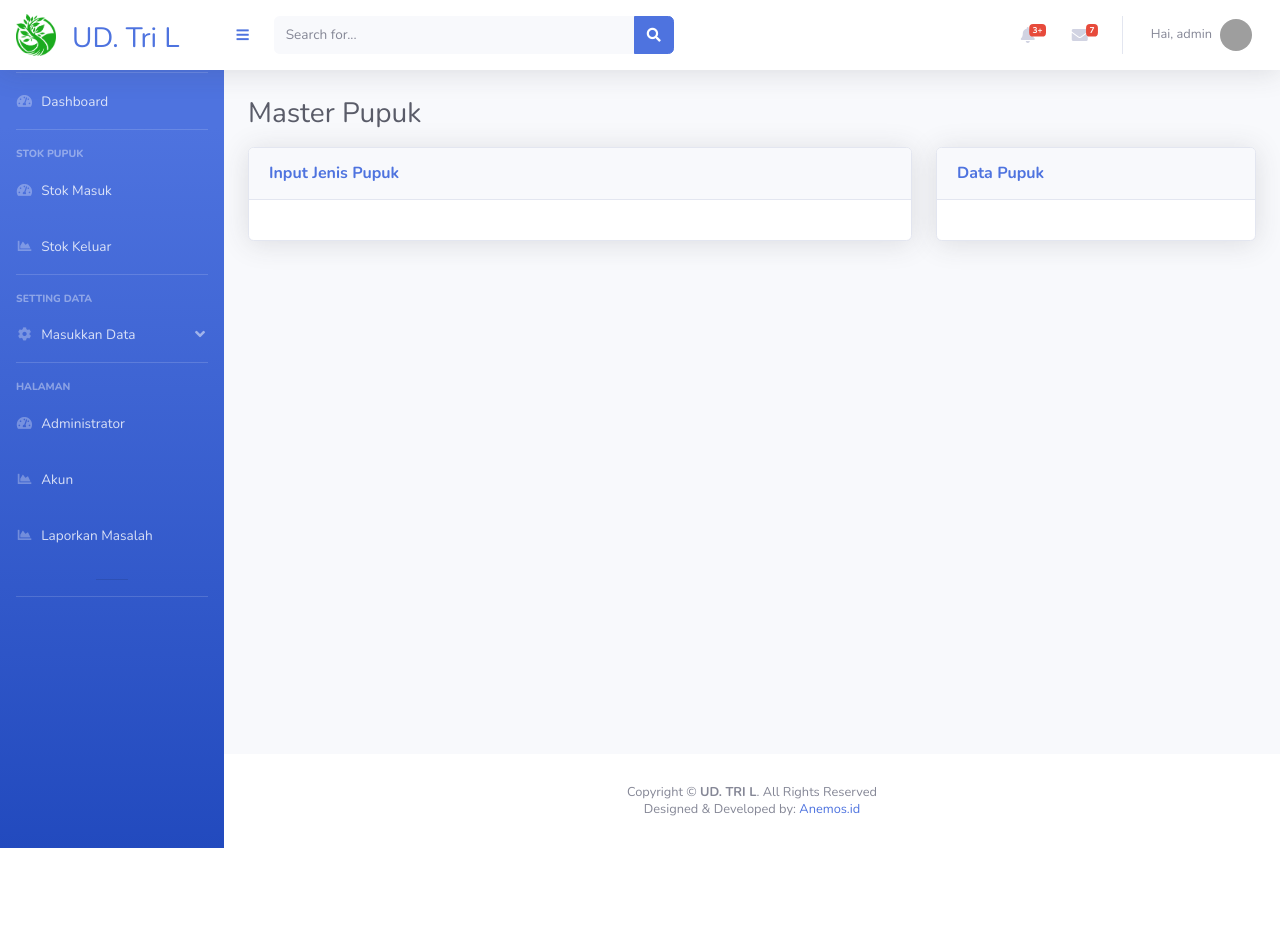
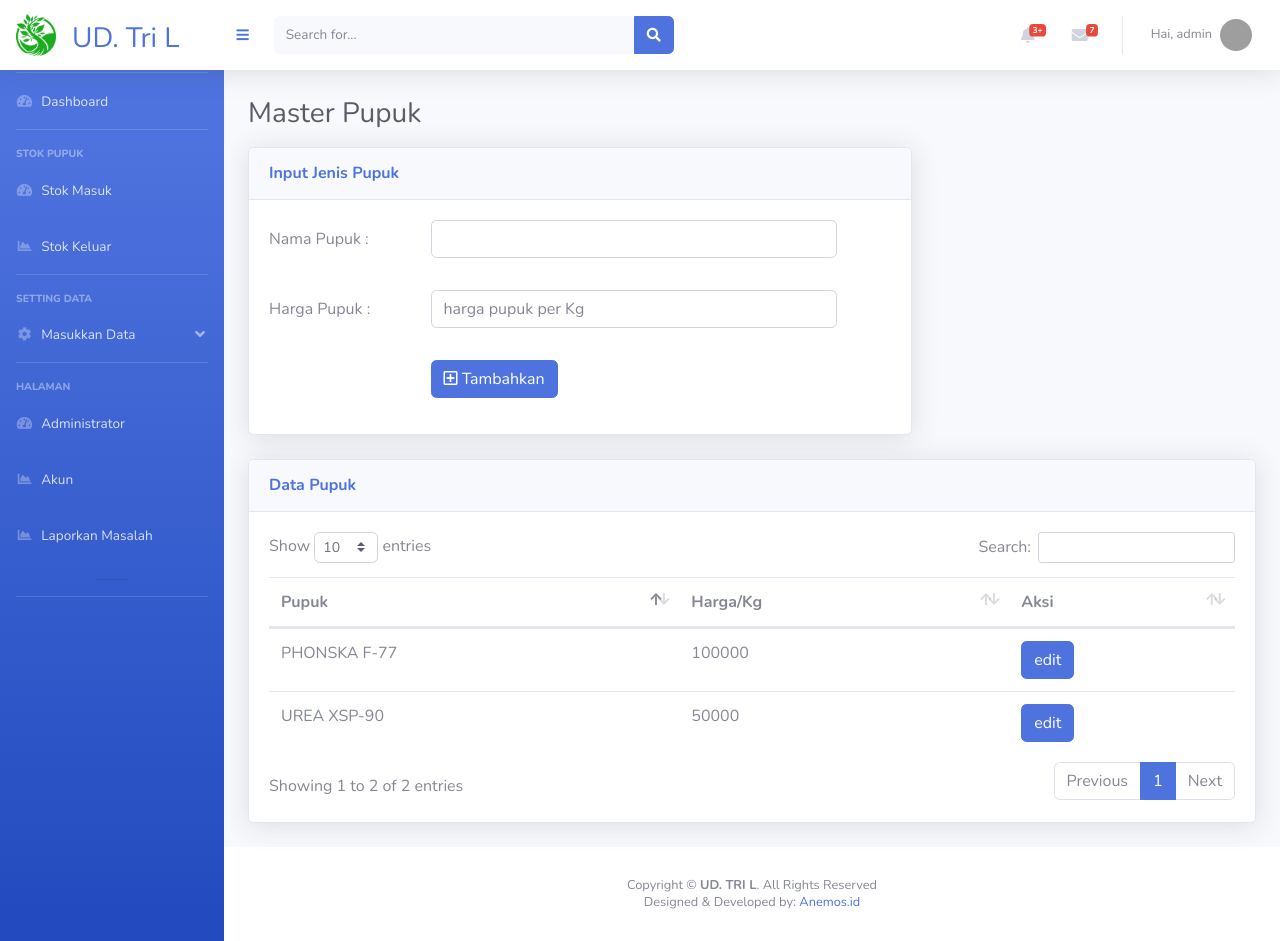
Before and after one commit to muffid/UD_tri_L, a PHP site: page /page_jenis_pupuk.php?m=1 in a window 1280 px wide. Before the commit the page ends 848 px from the top, so only its background shows below. Run offline with PHP 8.4, Linux system fonts and the light colour scheme; a user stored in the database is signed in; data that the repository does not hold is empty; grey boxes are pictures that could not be loaded.

Commit message:
Master Pupuk
tampilan saja belum db

```diff
--- a/page_jenis_pupuk.php
+++ b/page_jenis_pupuk.php
@@ -29,6 +29,8 @@ if(isset($_SESSION['login'])){
         rel="stylesheet">
     <!-- Custom styles for this template-->
     <link href="css/sb-admin-2.min.css" rel="stylesheet">
+    <!-- Custom styles for this page -->
+    <link href="vendor/datatables/dataTables.bootstrap4.min.css" rel="stylesheet">
 </head>
 
 <body id="page-top">
@@ -57,7 +59,7 @@ if(isset($_SESSION['login'])){
                     <div class="row">
 
                         <!-- Area Chart -->
-                        <div class="col-xl-8 col-lg-7">
+                        <div class="col-xl-8 col-lg-6">
                             <div class="card shadow mb-4">
                                 <!-- Card Header - Dropdown -->
                                 <div
@@ -68,12 +70,45 @@ if(isset($_SESSION['login'])){
                                 <!-- Card Body -->
                                 <div class="card-body">
 
+                                <form>
+                                <!-- Nama Pupuk -->
+                                <div class="row mb-3">
+                                    <label class="col-sm-3 col-form-label"> Nama Pupuk : </label>
+                                    <div class="col-sm-8">
+                                        <input type="text" class="form-control" id="namapupuk" name="namapupuk"
+                                            required>
+                                        <p style="color:red; font-size:12px;" id="username_hint"></p>
+                                    </div>
+                                </div>
+
+                                <!-- Harga Pupuk -->
+                                <div class="row mb-3">
+                                    <label class="col-sm-3 col-form-label"> Harga Pupuk : </label>
+                                    <div class="col-sm-8">
+                                        <input type="number" class="form-control" id="namapupuk" name="namapupuk"
+                                            required placeholder="harga pupuk per Kg">
+                                        <p style="color:red; font-size:12px;" id="username_hint"></p>
+                                    </div>
+                                </div>
+
+
+                                <div class="row mb-3">
+                                    <label class="col-sm-3 col-form-label"> </label>
+                                    <div class="col-sm-8">
+                                    <button type="submit" class="btn btn-primary" name="tambah"><i class="far fa-plus-square"></i> Tambahkan </button>
+                                    </div>
+                                </div>
+
+                                </form>
+
+
+
                                 </div>
                             </div>
                         </div>
 
                         <!-- Pie Chart -->
-                        <div class="col-xl-4 col-lg-5">
+                        <div class="col-xl-12 col-lg-10">
                             <div class="card shadow mb-4">
                                 <!-- Card Header - Dropdown -->
                                 <div
@@ -84,6 +119,35 @@ if(isset($_SESSION['login'])){
                                 <!-- Card Body -->
                                 <div class="card-body">
 
+                                <!--tabel -->
+                                <div class="table-responsive">
+                                <table class="table" id="dataTable" width="100%" cellspacing="0">
+                                    <thead>
+                                        <tr>
+                                            <th>Pupuk</th>
+                                            <th>Harga/Kg</th>
+                                            <th>Aksi</th>
+
+                                        </tr>
+                                    </thead>
+
+                                    <tbody>
+                                        <tr>
+                                            <td>UREA XSP-90</td>
+                                            <td>50000</td>
+                                            <td><button class="btn btn-primary">edit</button> </td>
+
+                                        </tr>
+                                        <tr>
+                                            <td>PHONSKA F-77</td>
+                                            <td>100000</td>
+                                            <td><button class="btn btn-primary">edit</button> </td>
+
+                                        </tr>
+
+                                    </tbody>
+                                </table>
+                            </div>
 
                                 </div>
                             </div>
@@ -118,6 +182,13 @@ if(isset($_SESSION['login'])){
     <!-- Custom scripts for all pages-->
     <script src="js/sb-admin-2.min.js"></script>
 
+
+    <script src="vendor/datatables/jquery.dataTables.min.js"></script>
+    <script src="vendor/datatables/dataTables.bootstrap4.min.js"></script>
+
+    <!-- Page level custom scripts -->
+    <script src="js/demo/datatables-demo.js"></script>
+
 </body>
 
 </html>
```
